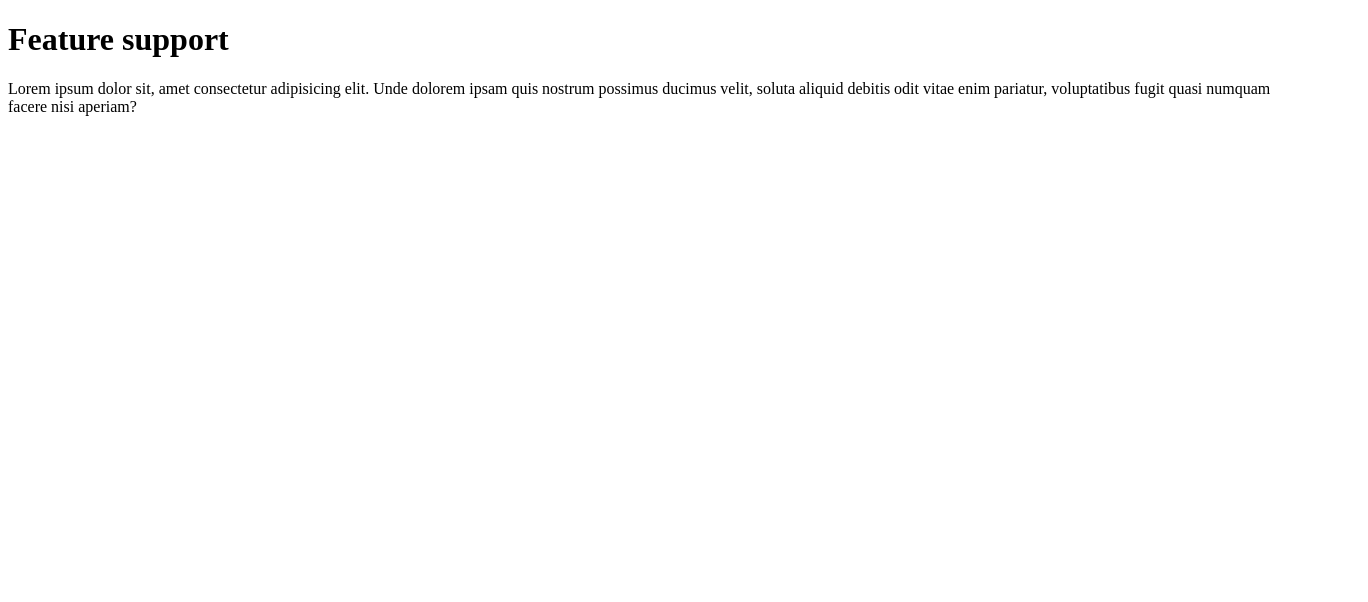
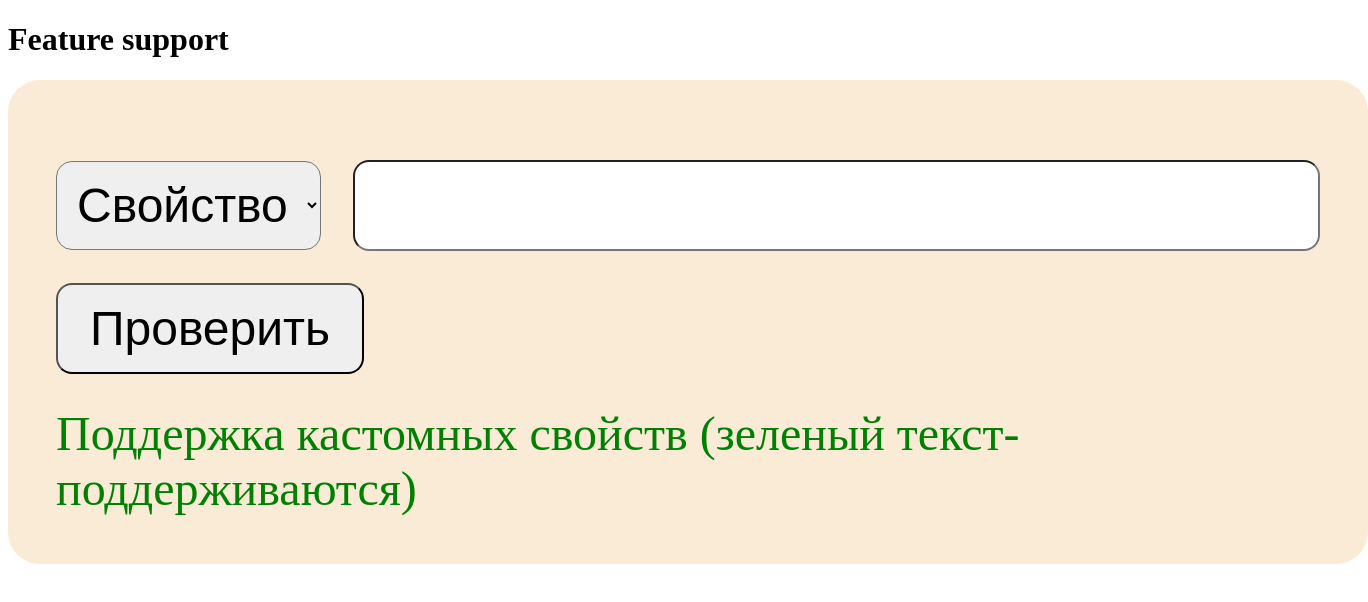
Before and after one commit to urchifox/check-feature-support, a website: page source/index.html in a window 1280 px wide. Shown: the whole page, 1368 px wide, since content can reach past the window. Drawn offline with nearby package versions, Linux system fonts and the light colour scheme; files that its build step writes are made by us from their sources.

Commit message:
add initial files

```diff
--- a/source/index.html
+++ b/source/index.html
@@ -1,23 +1,41 @@
 <!DOCTYPE html>
 <html class="page" lang="ru">
+
 <head>
   <meta charset="UTF-8">
   <title>Feature support</title>
   <meta name="viewport" content="width=device-width,initial-scale=1">
   <link rel="preload" href="#" type="font/woff2" as="font">
   <link rel="stylesheet" href="styles/styles.css">
-    <script src="scripts/index.js" defer></script>
 </head>
 
 <body class="page__body">
   <main>
     <h1>Feature support</h1>
-      <p>
-        Lorem ipsum dolor sit, amet consectetur adipisicing elit. Unde dolorem
-        ipsam quis nostrum possimus ducimus velit, soluta aliquid debitis odit
-        vitae enim pariatur, voluptatibus fugit quasi numquam facere nisi
-        aperiam?
+    <form class="feature-support" action="#">
+      <p class="feature-text" id="tooltip"></p>
+
+      <div class="feature-input-wrapper">
+        <select class="feature-select" name="feature-support-type" id="support-type">
+          <option class="feature-option" value="property">
+            Свойство
+          </option>
+          <option class="feature-option" value="selector">
+            Селектор
+          </option>
+        </select>
+        <input class="feature-input" type="text" name="input">
+      </div>
+      <input class="feature-send" type="submit" value="Проверить">
+      <output class="feature-result" name="output"></output>
+      <p class="feature-text feature-custom-properties">
+        Поддержка кастомных свойств (зеленый текст-
+        поддерживаются)
       </p>
+    </form>
   </main>
+
+  <script src="scripts/index.js" type="module"></script>
 </body>
+
 </html>
--- a/source/styles/styles.scss
+++ b/source/styles/styles.scss
@@ -4,3 +4,70 @@
 @import "./common/fonts.scss";
 
 /* BLOCKS */
+
+.feature-support {
+  margin-bottom: 7rem;
+
+  padding: 3rem;
+  border-radius: 2rem;
+  width: 100%;
+
+  font-size: 3rem;
+  background-color: #faebd7;
+
+  display: flex;
+  flex-wrap: wrap;
+  gap: 2rem;
+  align-items: center;
+
+  user-select: auto;
+}
+
+.feature-support .feature-text {
+  margin-block: 0;
+}
+
+.feature-support .feature-input-wrapper {
+  width: 100%;
+
+  display: flex;
+  align-items: center;
+  gap: 2rem;
+}
+
+.feature-support .feature-select {
+  padding: 1rem;
+  border-radius: 1rem;
+
+  font-size: 3rem;
+}
+
+.feature-support .feature-option {
+  font-size: 3rem;
+}
+
+.feature-support .feature-input {
+  padding: 1rem 2rem;
+  border-radius: 1rem;
+  width: 50%;
+  flex-grow: 1;
+
+  font-size: 3rem;
+  color: #000000;
+
+  user-select: auto;
+}
+
+.feature-support .feature-send {
+  font-size: 3rem;
+  padding: 1rem 2rem;
+  border-radius: 1rem;
+}
+
+.feature-support .feature-custom-properties {
+  --sucess: #008000;
+
+  color: #ff6347;
+  /* stylelint-disable-next-line declaration-block-no-duplicate-properties */
+  color: var(--sucess);
+}
```
Also changed, not shown: source/scripts/index.ts (+99 -0 lines). Lines whose indentation alone changed are shown as unchanged.
